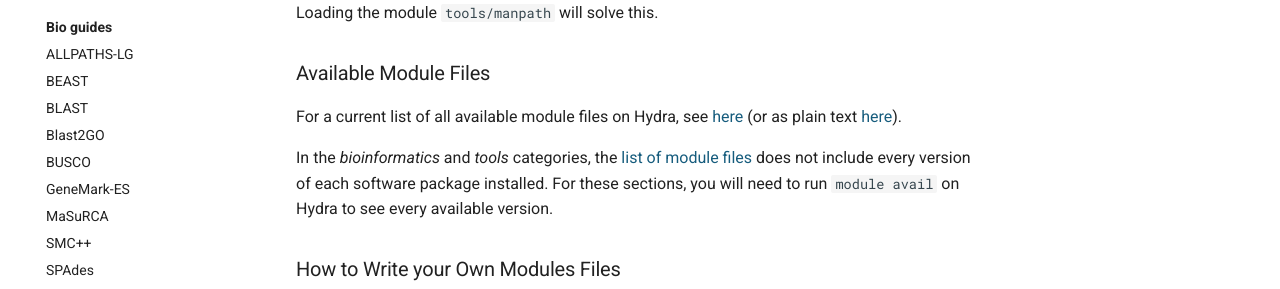
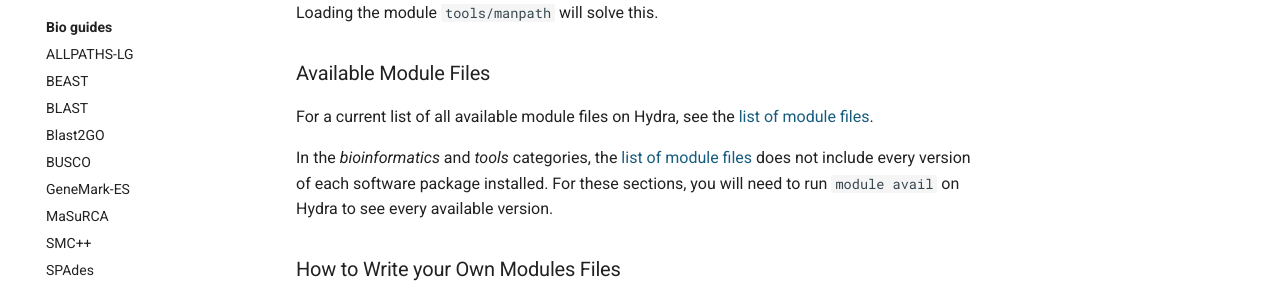
Before and after one commit to ODI-DPAC/hydra, an MkDocs documentation site: the page built from docs/software/modules.md, in a window 1280 px wide and 900 px high, scrolled down 2461 px. Shown: the part 326-615 px from the top of the window. Built offline with MkDocs 1.6.1 and Material for MkDocs 9.7.7, drawn with Linux system fonts in a browser that asks for light colours; comment, search, counter and statistics services are not loaded.

Commit message:
Replace links to a personal site with the hydra.si.edu module list and status page

```diff
--- a/docs/software/modules.md
+++ b/docs/software/modules.md
@@ -124,10 +124,10 @@ Loading the module `tools/manpath` will solve this.
 ### Available Module Files
 
 
-For a current list of all available module files on Hydra, see [here](https://lweb.cfa.harvard.edu/~sylvain/hydra/module-avail.html) (or as plain text [here](https://lweb.cfa.harvard.edu/~sylvain/hydra/module-avail.txt)).
+For a current list of all available module files on Hydra, see the [list of module files](https://hydra.si.edu/tools/QSubGen/module-avail.html).
 
 
-In the *bioinformatics* and *tools* categories, the [list of module files](https://www.cfa.harvard.edu/~sylvain/hydra/module-avail.html) does not include every version of each software package installed. For these sections, you will need to run `module avail` on Hydra to see every available version.
+In the *bioinformatics* and *tools* categories, the [list of module files](https://hydra.si.edu/tools/QSubGen/module-avail.html) does not include every version of each software package installed. For these sections, you will need to run `module avail` on Hydra to see every available version.
 
 
 ### How to Write your Own Modules Files
```
Also changed, not shown: docs/news/upgrades/2021-hydra-6.md (+1 -1 lines), docs/policies/faq.md (+1 -1 lines).
